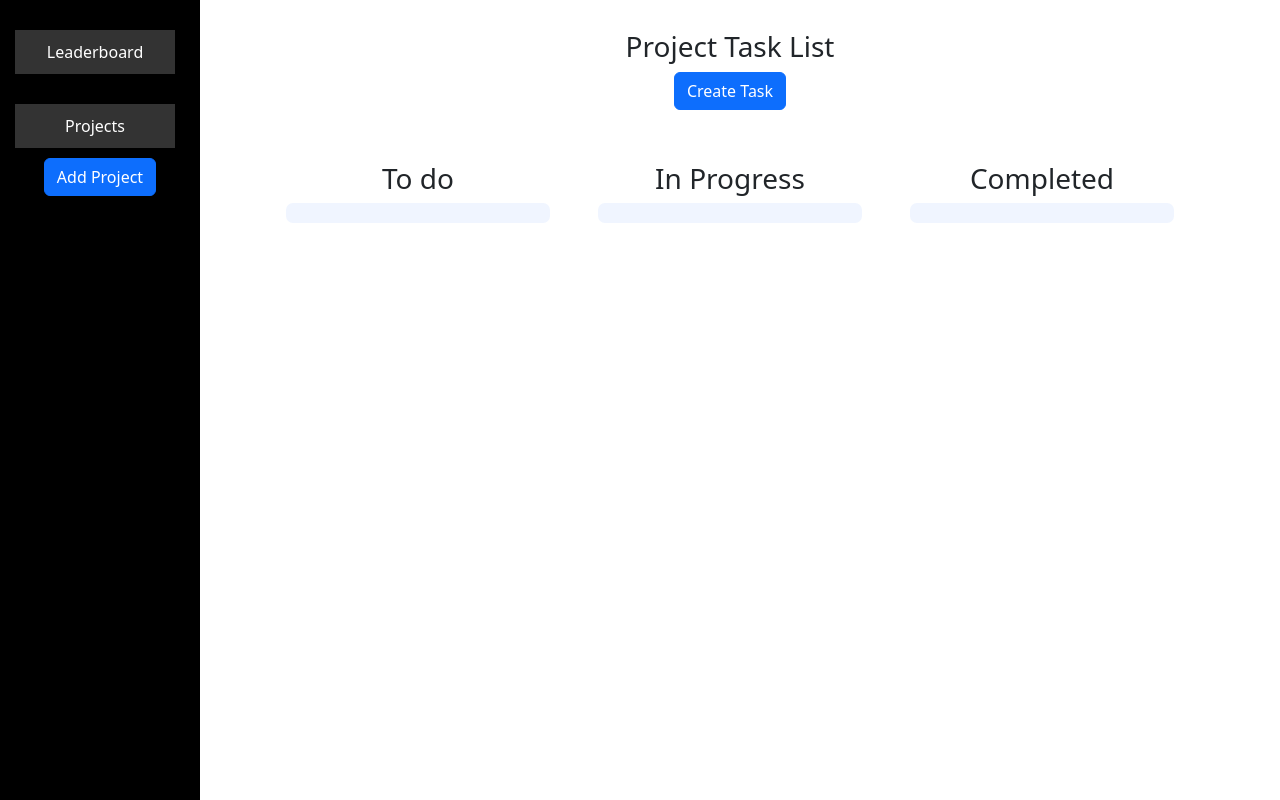
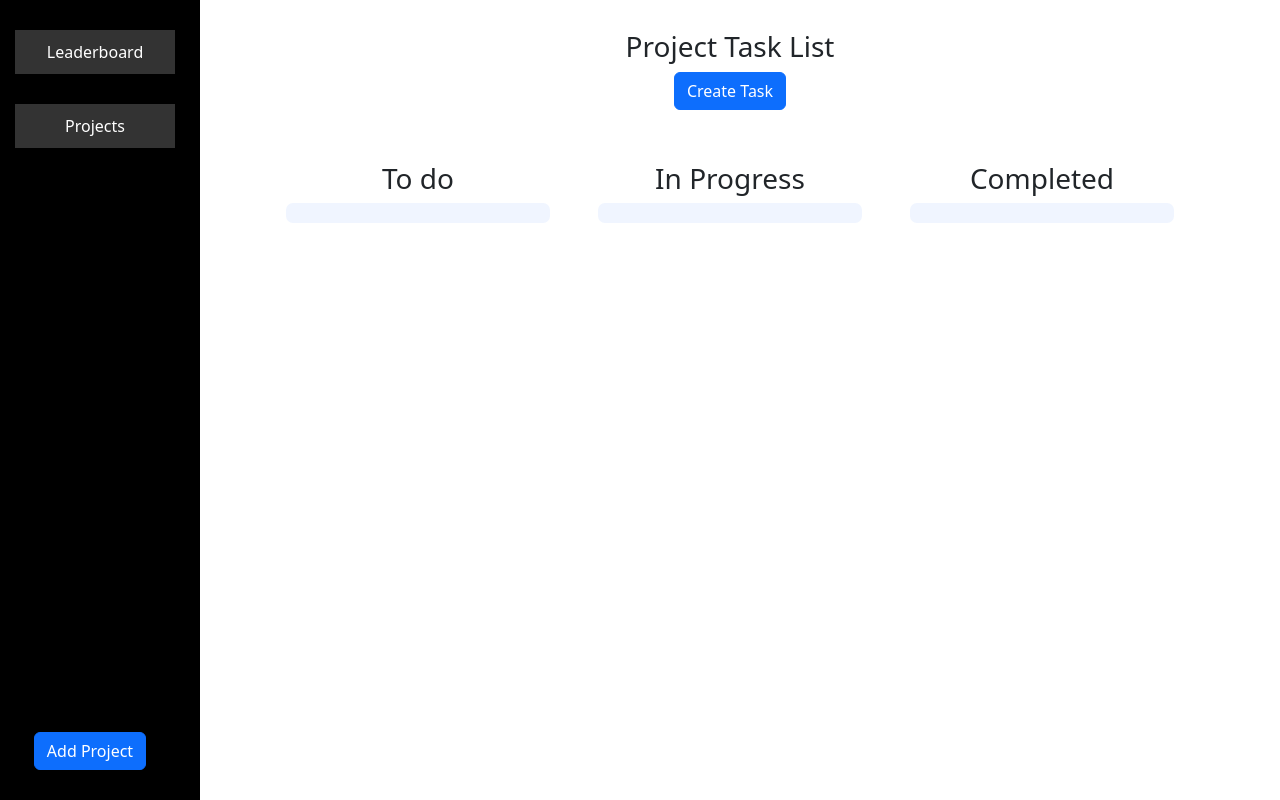
Before and after one commit to kayeugenia/prology, a React (Create React App) app: page / in a window 1280 px wide. Built offline with nearby package versions, Linux system fonts and the light colour scheme.

Commit message:
adjust sidebar css

```diff
--- a/src/components/Sidebar.css
+++ b/src/components/Sidebar.css
@@ -22,10 +22,16 @@
     color: #ffffff;
   }
 
+  .btn-add-container {
+    position: absolute;
+    bottom: 20px;
+    left: -10px;
+    width: 100%;
+    padding: 10px;
+  }
+
   .btn-add {
-    position: fixed;
-    bottom: 5%;
-    left: 40px;
+    width: 70%;
   }
 
   .sidebar-dropdown {
--- a/src/components/Sidebar.js
+++ b/src/components/Sidebar.js
@@ -35,6 +35,7 @@ const Sidebar = () => {
         <div className="sidebar-dropdown">
             <button className="sidebar-button">Projects</button>
             <div className="dropdown-content">
+            <a href="./ProjectList">Project 1</a>
             {projectList.projects.items.map((project, index) => (
                 <a href="./ProjectList" key={index}>
                 {project.name}
@@ -42,7 +43,9 @@ const Sidebar = () => {
             ))}
             </div>
         </div>
-        <AddProject className="btn-add" save={saveProject} />
+        <div className = "btn-add-container">
+            <AddProject className="btn-add" save={saveProject} />
+        </div>
         </div>
     );
 };
```
